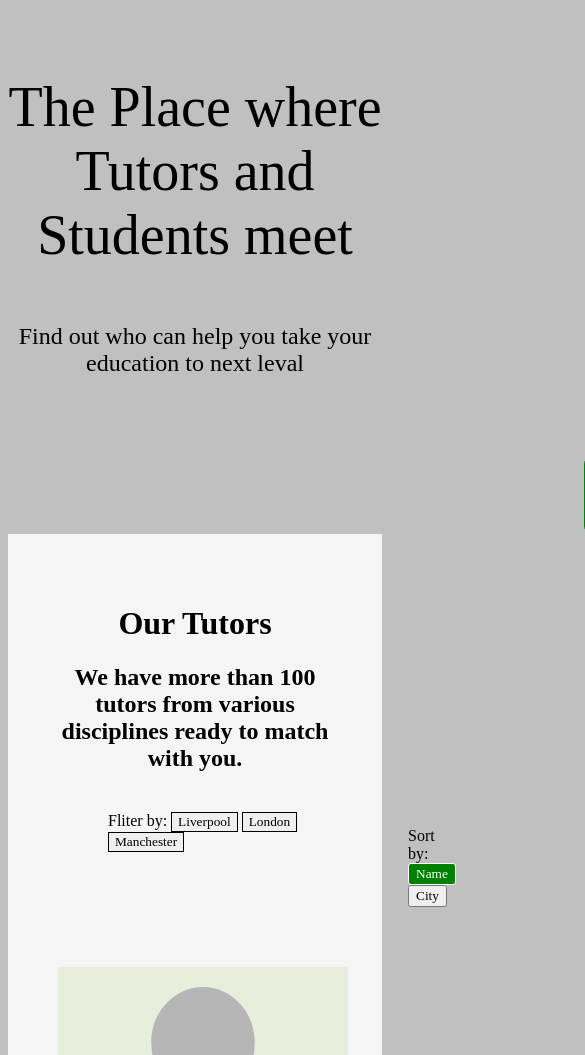
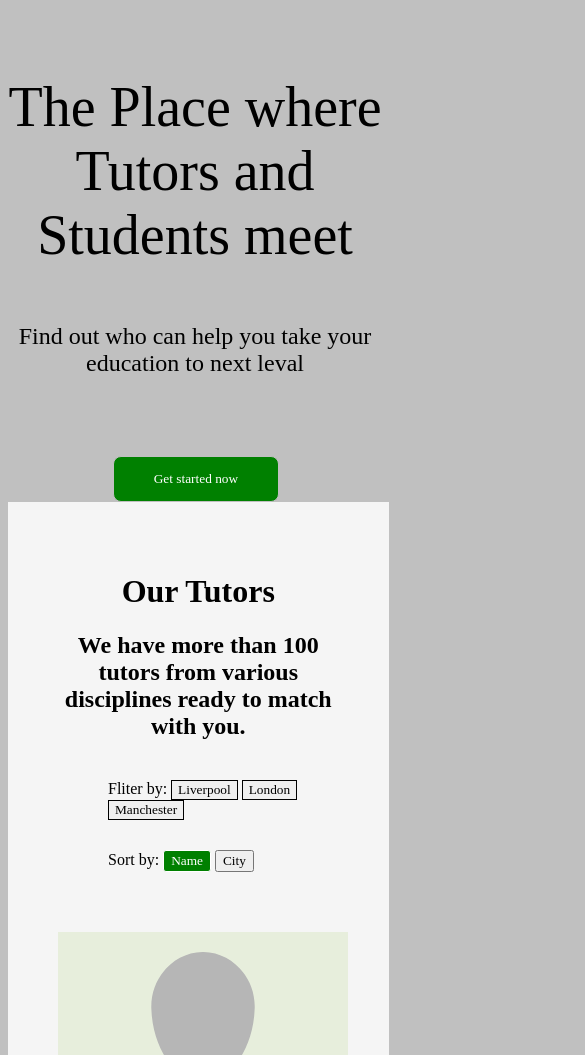
Before and after one commit to ElbertRibeiro/BetProtocol-Developer-Challenge, a plain HTML site: page index.html in a window 390 px wide. Shown: the part 45-1100 px from the top of the page, 585 px wide, since content can reach past the window. Drawn offline with Linux system fonts and the light colour scheme; a web font is replaced by a local one.

Commit message:
update site mobile

```diff
--- a/assets/styles.css
+++ b/assets/styles.css
@@ -125,3 +125,26 @@ img{
     font-family: Avenir;
     border: 1px solid #C0C0C0;
 }
+
+@media screen and (max-width: 768px) {
+    .started {
+        margin-left: 28%;
+    }
+
+    .btn-groupSort {
+        margin-left: 50px;
+        margin-top: 30px;
+    }
+
+    .divBody {
+        width: 75%;
+    }
+
+    .header {
+        width: 100%;
+    }
+
+    .lastButton {
+        margin-left: 50px;
+    }
+}
--- a/index.html
+++ b/index.html
@@ -4,6 +4,7 @@
     <meta charset="UTF-8">
     <meta name="viewport" content="width=device-width, initial-scale=1.0">
     <link rel="stylesheet" type="text/css" href="./assets/styles.css"/>
+    <title>Tutormatch</title>
 </head>
 <body>
     <div class="header">
```
